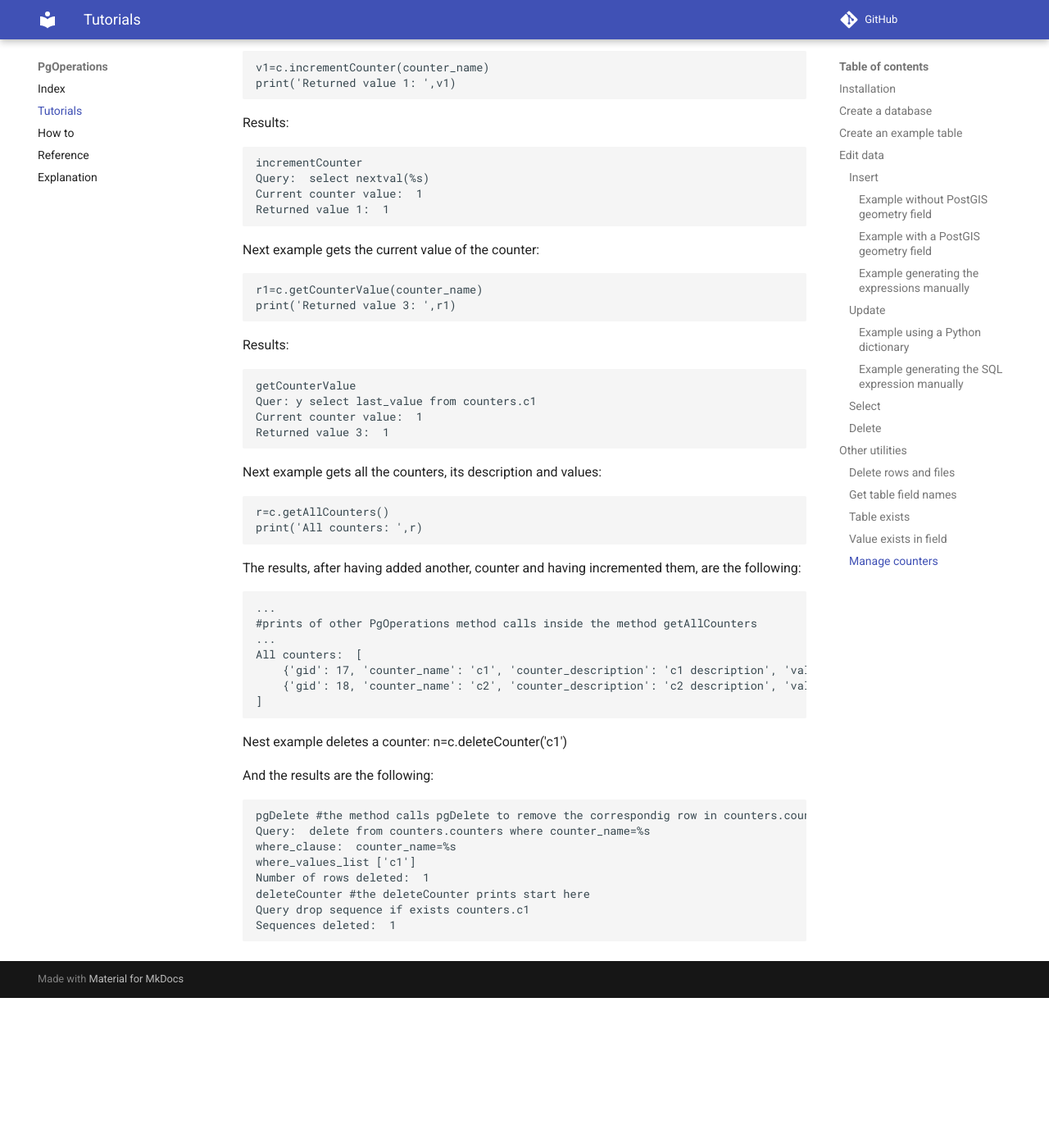
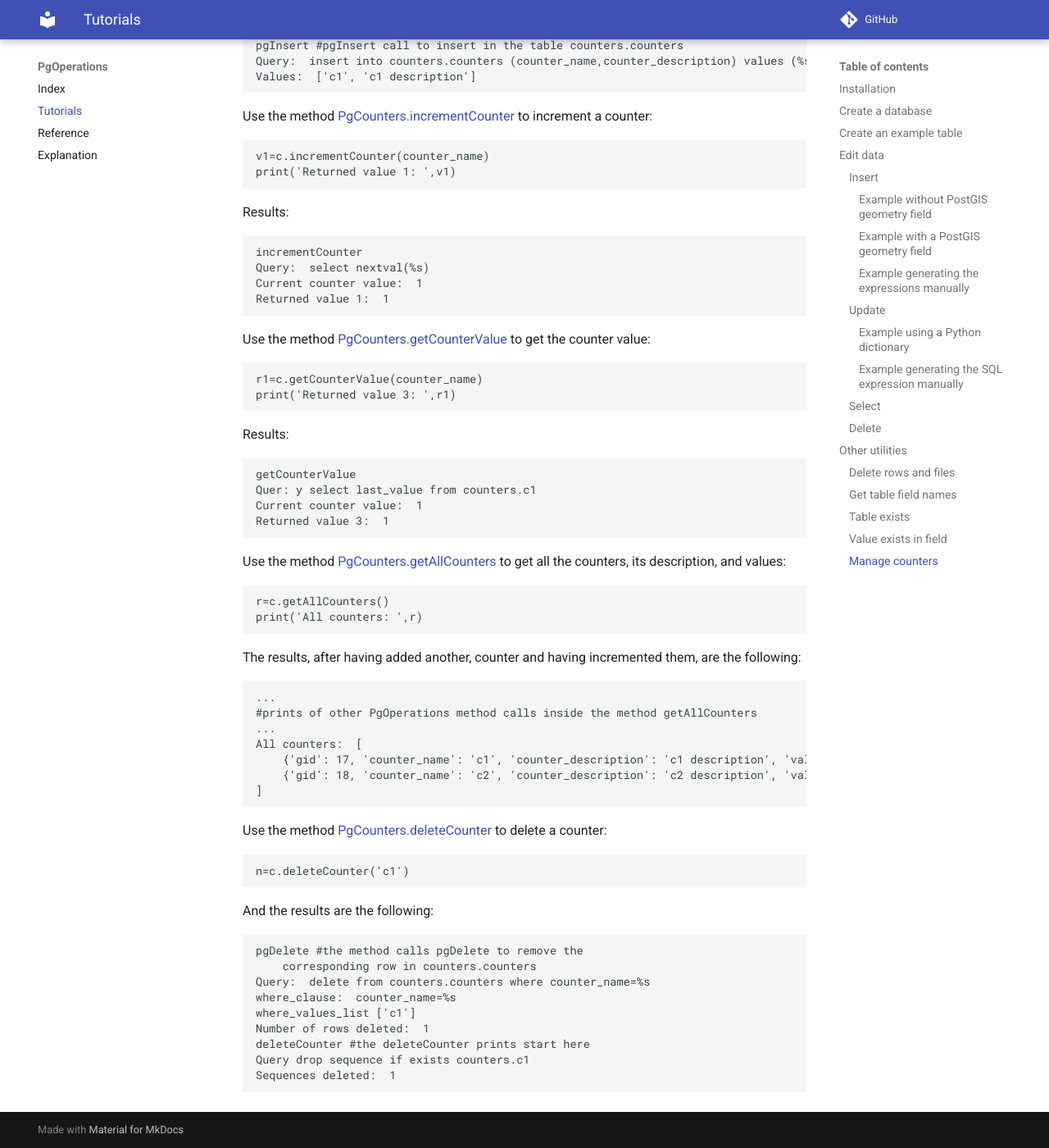
Before and after one commit to joamona/pgOperations, an MkDocs documentation site: the page built from docs/tutorials.md, in a window 1280 px wide and 1400 px high, scrolled down 10398 px. Shown: the whole window at 82% size. Built offline with MkDocs 1.6.1 and Material for MkDocs 9.7.7, drawn with Linux system fonts in a browser that asks for light colours; comment, search, counter and statistics services are not loaded; before the commit the page ends 11615 px from its top, so only the background shows below that; some of the changed text lies outside the part shown.

Commit message:
Librería finalizada, y documentación también

```diff
--- a/docs/tutorials.md
+++ b/docs/tutorials.md
@@ -1,5 +1,7 @@
 # Tutorial
+
 Here you have how to start using 'PgOperations':
+
 ## Installation
 It is good practice always use Python [virtual environments](https://docs.python.org/3/library/venv.html) to install new Python libraries. Navigate to the folder where you want to create the virtual environment, for example the 'venvs' folder, and type:
 
@@ -15,6 +17,11 @@
     (pgOperations)$pip install pgOperations
 
 Now you are ready to use the library to edit data in PostgreSQL.
+
+There are mainly three classes whose methods are useful: <a href="../reference/#src.pgOperations.pgOperations.PgOperations" target="_blank">PgOperations</a>, to edit data, <a href="../reference/#src.pgOperations.pgOperations.PgCounters" target="_blank">PgCounters</a>, to manage counters and <a href="../reference/#src.pgOperations.pgOperations.PgDatabases" target="_blank">PgDatabases</a>, to manage databases. The rest of the classes are auxiliary classes
+to arrange the parameters that the useful classes need.
+
+In the bellow section you have an example of use of all the utilities.
 
 ## Create a database
 
@@ -41,7 +48,7 @@
 
 ## Create an example table
 Execute regular SQL code to create an scheme and a table in the `pgoperationstest` database, continuing with the previous listing. There is also an utility for creating tables. See
-<a href="reference/#src.pgOperations.pgOperations.PgOperations.pgCreateTable"
+<a href="../reference/#src.pgOperations.pgOperations.PgOperations.pgCreateTable"
 target="_blank"> PgOperations.pgCreateTable</a>.
 
     pgc2.cursor.execute("create schema d")
@@ -56,7 +63,7 @@
     pgc.disconnect()
 
 ## Edit data
-The examples in this section use the table `d.points` created in the [create a table](#create-a-table) section. This table has the fields `gid`, `description`, `deph` and `geom` fields. The `geom` field is a PostGIS <a href="http://postgis.net/workshops/postgis-intro/geometries.html/" target="_blank">geomerty</a> field type, of type `POINT` in the SRC `25831`.
+The examples in this section use the table `d.points` created in the [create a table](#create-an-example-table) section. This table has the fields `gid`, `description`, `deph` and `geom` fields. The `geom` field is a PostGIS <a href="http://postgis.net/workshops/postgis-intro/geometries.html/" target="_blank">geomerty</a> field type, of type `POINT` in the SRC `25831`.
 
 > **_NOTE:_**  It is not necessary to have a geometry field in the tables to use the pgOperations module.
 
@@ -69,7 +76,7 @@
             password="postgres", host="localhost", port="5432")
     pgo=pg.PgOperations(pgConnection=oCon,global_print_queries=True))
 
-**This library supposes all python dictionary keys match with the table field names**
+**This library supposes all python dictionary keys match with the table field names**.
 
 ### Insert
 
@@ -131,7 +138,7 @@
 
 #### Example generating the expressions manually
 This example manually generates the expressions using the class
-[FieldsAndValuesBase][src.pgOperations.pgOperations.FieldsAndValuesBase],
+<a href="../reference/#src.pgOperations.pgOperations.FieldsAndValuesBase" target="_blank">FieldsAndValuesBase</a>,
 so you are free to write the SQL sentence, for more complicated cases.
 
     fieldsAndValuesBase=pg.FieldsAndValuesBase(
@@ -280,9 +287,9 @@
 can contain an absolute path, or a relative path. It is possible to complete
 relative paths with the parameter `base_path`.
 
-see the method <a href="reference/#src.pgOperations.pgOperations.PgOperations.pgDeleteWithFiles" target="_blank"> PgOperations.pgDeleteWithFiles</a> for mor details about the parameters.
+see the method <a href="../reference/#src.pgOperations.pgOperations.PgOperations.pgDeleteWithFiles" target="_blank">PgOperations.pgDeleteWithFiles</a> for mor details about the parameters.
 
-**This method only has been tested in Linux systems**
+**This method only has been tested in Linux systems**.
 
 As an example a new table is needed. To create the new table you can use
 the [PgOperations.createTable][src.pgOperations.pgOperations.PgOperations.pgCreateTable] utility.
@@ -324,7 +331,7 @@
 if the table has a geometry field, e.g. `geom`, this utility can return this
 field name as `geom`, `st_astext(geom)`, `st_asgeojson(geom)`, `st_transform(st_asgeojson(geom),givenEPSG)`, or `st_transform(st_astext(geom),givenEPSG)`. The objetive is, the output of
 this function, could be used as input for the parameter `list_fields_to_select`
-of the methods <a href="reference/#src.pgOperations.pgOperations.PgOperations.pgSelect" target="_blank"> PgOperations.pgSelect</a> and <a href="reference/#src.pgOperations.pgOperations.PgOperations.pgUpdate" target="_blank"> PgOperations.pgUpdate</a>
+of the methods <a href="../reference/#src.pgOperations.pgOperations.PgOperations.pgSelect" target="_blank"> PgOperations.pgSelect</a> and <a href="../reference/#src.pgOperations.pgOperations.PgOperations.pgUpdate" target="_blank"> PgOperations.pgUpdate</a>
 
 It is very common not to update all the field values, as some of them are automatically set
 by the database, because they have default values, commonly `serials` or timestapm field `types`.
@@ -359,7 +366,7 @@
     Field names:  gid,depth,st_asgeojson(st_transform(geom,25831))
 
 Next example shows how to use the output of this method as input of
-<a href="reference/#src.pgOperations.pgOperations.PgOperations.pgSelect"
+<a href="../reference/#src.pgOperations.pgOperations.PgOperations.pgSelect"
 target="_blank"> PgOperations.pgSelect</a>:
 
     gf=pg.SelectGeometryFormat()
@@ -386,7 +393,7 @@
 ### Table exists
 Returns True or False, depending on if the table exists in the database or not.
 table_name_with_schema: table name included the schema, e.g. "d.boundary".
-See the <a href="reference/#src.pgOperations.pgOperations.PgOperations.pgTableExists"
+See the <a href="../reference/#src.pgOperations.pgOperations.PgOperations.pgTableExists"
 target="_blank"> PgOperations.pgTableExists</a> method documentation for more details:
 
 Example:
@@ -405,7 +412,7 @@
 It is very common check if a value exists in a column. For example in the case of
 users, or emails. This function returns `True` or `False`,
  depending whether or not if a value exists in a column.
-See the <a href="reference/#src.pgOperations.pgOperations.PgOperations.pgValueExists"
+See the <a href="../reference/#src.pgOperations.pgOperations.PgOperations.pgValueExists"
 target="_blank"> PgOperations.pgValueExists</a> method documentation for more details:
 
 Example:
@@ -422,14 +429,15 @@
 
 ### Manage counters
 This module has a class, called
-<a href="reference/#src.pgOperations.pgOperations.Counters"
-target="_blank"> Counters</a> to manage counters. See the class method
+<a href="../reference/#src.pgOperations.pgOperations.PgCounters"
+target="_blank"> PgCounters</a> to manage counters. See the class method
 documentations to get more details.
 
-This example creates a counter:
+Use the method <a href="../reference/#src.pgOperations.pgOperations.PgCounters.addCounter"
+target="_blank"> PgCounters.addCounter</a> to create a counter:
 
     counter_name = 'c1'
-    c=pg.Counters(pgo)
+    c=pg.PgCounters(pgo)
     c.addCounter(counter_name,counter_name + ' description')
 
 Results:
@@ -443,7 +451,8 @@
     Query:  insert into counters.counters (counter_name,counter_description) values (%s,%s)
     Values:  ['c1', 'c1 description']
 
-Next example increments the counter
+Use the method <a href="../reference/#src.pgOperations.pgOperations.PgCounters.incrementCounter"
+target="_blank"> PgCounters.incrementCounter</a> to increment a counter:
 
     v1=c.incrementCounter(counter_name)
     print('Returned value 1: ',v1)
@@ -455,7 +464,8 @@
     Current counter value:  1
     Returned value 1:  1
 
-Next example gets the current value of the counter:
+Use the method <a href="../reference/#src.pgOperations.pgOperations.PgCounters.getCounterValue"
+target="_blank"> PgCounters.getCounterValue</a> to get the counter value:
 
     r1=c.getCounterValue(counter_name)
     print('Returned value 3: ',r1)
@@ -467,7 +477,8 @@
     Current counter value:  1
     Returned value 3:  1
 
-Next example gets all the counters, its description and values:
+Use the method <a href="../reference/#src.pgOperations.pgOperations.PgCounters.getAllCounters"
+target="_blank">PgCounters.getAllCounters</a> to get all the counters, its description, and values:
 
     r=c.getAllCounters()
     print('All counters: ',r)
@@ -484,12 +495,15 @@
     ]
 
 
-Nest example deletes a counter:
+Use the method <a href="../reference/#src.pgOperations.pgOperations.PgCounters.deleteCounter"
+target="_blank">PgCounters.deleteCounter</a> to delete a counter:
+
     n=c.deleteCounter('c1')
 
 And the results are the following:
 
-    pgDelete #the method calls pgDelete to remove the correspondig row in counters.counters
+    pgDelete #the method calls pgDelete to remove the
+        corresponding row in counters.counters
     Query:  delete from counters.counters where counter_name=%s
     where_clause:  counter_name=%s
     where_values_list ['c1']
--- a/mkdocs.yml
+++ b/mkdocs.yml
@@ -15,7 +15,6 @@
 nav:
   - Index: index.md
   - Tutorials: tutorials.md
-  - How to: how-to-guides.md
   - Reference: reference.md
   - Explanation: explanation.md
 
```
Also changed, not shown: docs/explanation.md (+13 -13 lines), docs/index.md (+9 -10 lines), 1 other file.
